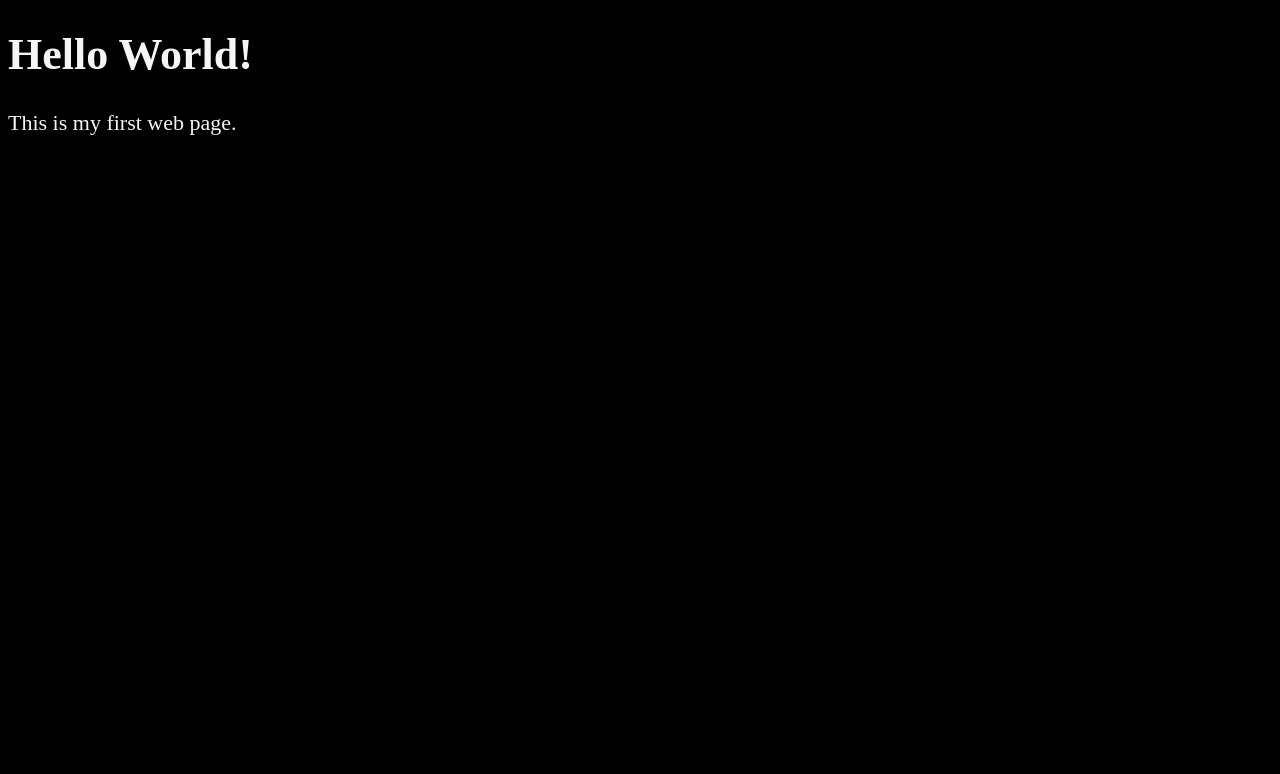
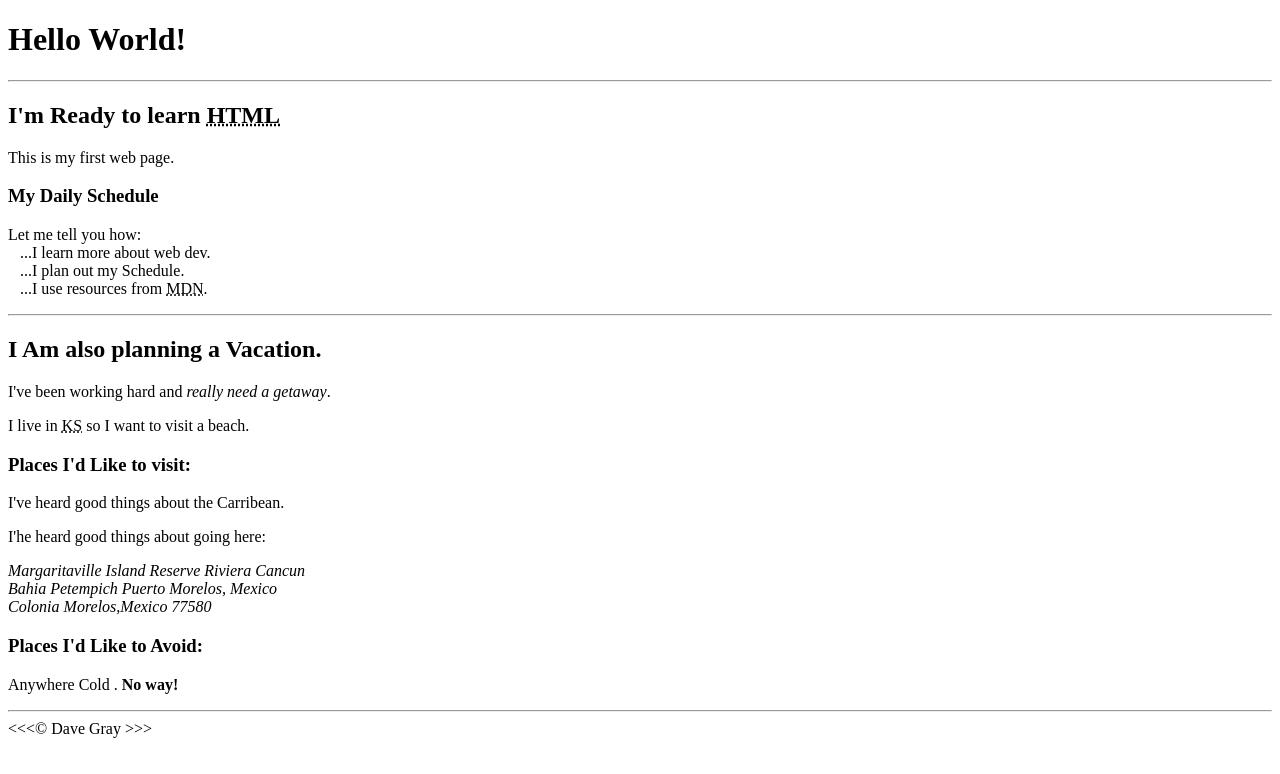
Before and after one commit to PrabhatKumarArya/html_tutorial, a plain HTML site: page index.html in a window 1280 px wide. Drawn offline with Linux system fonts and the light colour scheme.

Commit message:
Enhance index.html with new sections and links
Added content about learning web development and vacation plans.

```diff
--- a/index.html
+++ b/index.html
@@ -1,4 +1,4 @@
-<!-- Start Here -->
+<!-- Text Basics -->
 <!DOCTYPE html>
 <html lang="en">
 
@@ -7,20 +7,47 @@
         <meta name = "author" content = "Dave Gray">
         <meta name = "description" content = "This page contains all the things that I am learning how to create as I learn HTML.">
          <title>My First Web Page</title>
-         <style>
-         html {
-                font-size: 22px
-     }
-body{
-                background-color:black;
-                color: whitesmoke;
-     }
-     </style>
+         <link rel = "icon" href="html5.png" type="image/x-icon">
+         <link rel="stylesheet" href="main.css" type="text/css">
     </head>
 
     <body>
         <h1>Hello World!</h1>
+
+        <hr>
+
+        <h2>I'm Ready to learn <abbr title = "HyperText Markup Language">HTML</abbr></h2>
         <p>This is my first web page.</p>
-    </body>
+
+        <h3>My Daily Schedule</h3>
+        <p>Let me tell you how:
+            <br>&nbsp;&nbsp;&nbsp;...I learn more about web dev.
+            <br>&nbsp;&nbsp;&nbsp;...I plan out my Schedule.
+            <br>&nbsp;&nbsp;&nbsp;...I use resources from <abbr title = "Mozilla Developer Network">MDN</abbr>.
+        </p>
+
+        <hr>
+
+        <h2>I Am also planning a Vacation.</h2>
+        <p>I've been working hard and <em>really need a getaway</em>.</p>
+        <p>I live in <abbr title = "Kansas">KS</abbr> so I want to visit a beach.</p>
+
+        <h3>Places I'd Like to visit:</h3>
+        <p>I've heard good things about the Carribean.</p>
+        <p>I'he heard good things about going here:</p>
+        <address>
+            Margaritaville Island Reserve Riviera Cancun<br>
+            Bahia Petempich Puerto Morelos, Mexico<br>
+            Colonia Morelos,Mexico 77580
+        </address>
+
+        <!-- TODO: Add more places -->
+        <h3>Places I'd Like to Avoid:</h3>
+        <p>Anywhere Cold . <strong>No way!</strong></p>
+
+        <hr>
+
+        &lt;&lt;&lt;&copy; Dave Gray &gt;&gt;&gt;
+        </body>
 
  </html>
```
